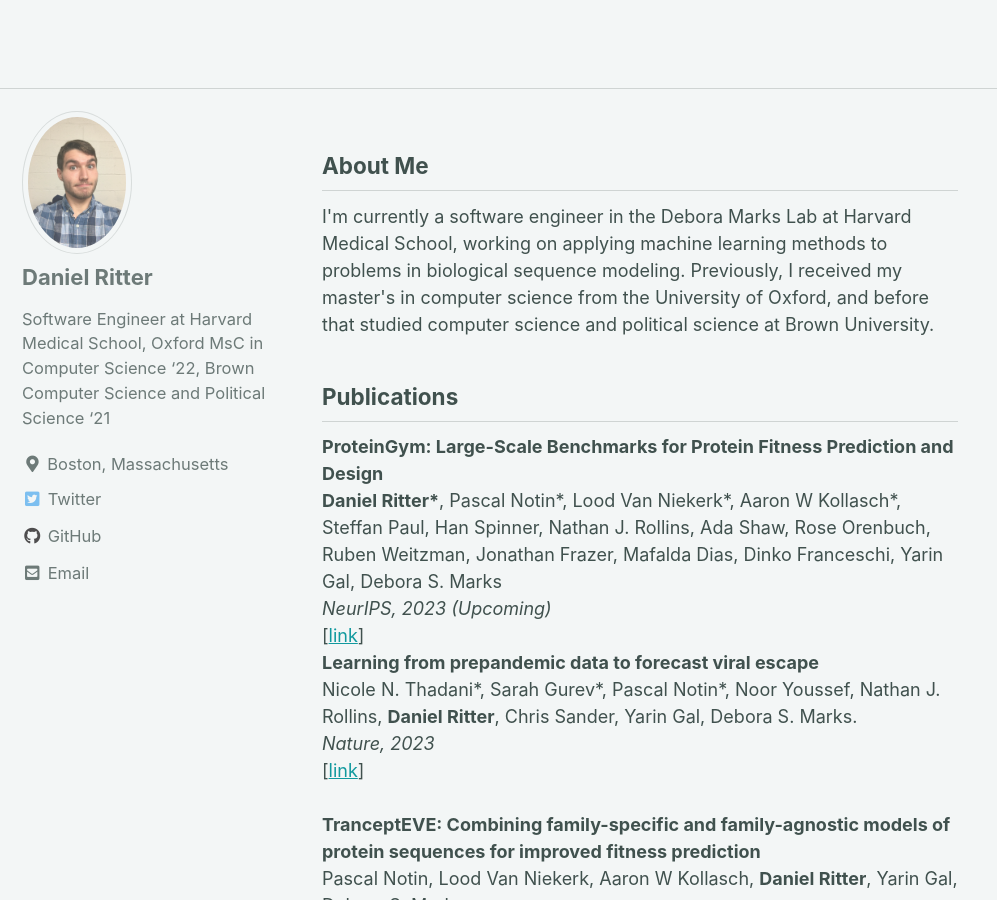
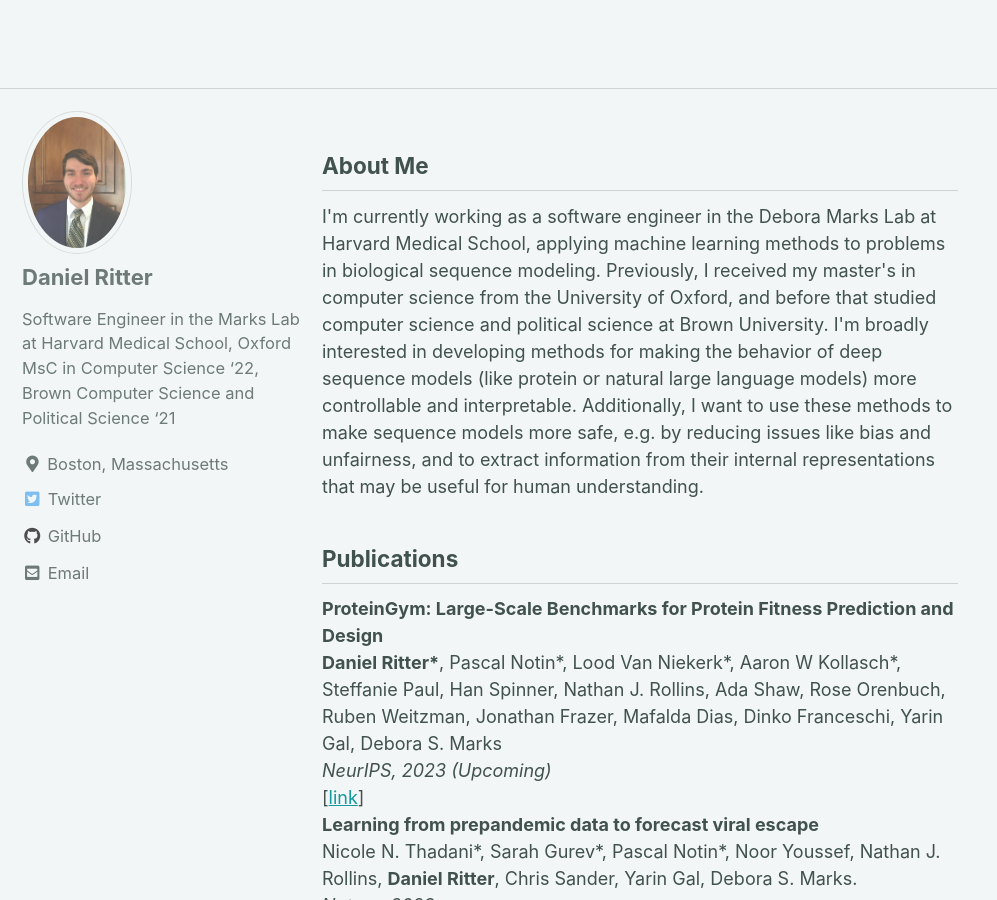
Before and after one commit to danieldritter/danieldritter.github.io, a Jekyll site: the page built from index.html, in a window 1280 px wide and 900 px high. Shown: the whole window, without its empty margins (0-997 px from the left). Built offline with Jekyll 4.4.1, drawn with Linux system fonts in a browser that asks for light colours; cached includes are drawn as plain includes.

```diff
--- a/_config.yml
+++ b/_config.yml
@@ -20,7 +20,7 @@ title                    : "Daniel Ritter"
 title_separator          : "-"
 subtitle                 : ""
 name                     : "Daniel Ritter"
-description              : "Personal Website and Portfolio"
+description              : "Personal Website"
 url                      : "https://danieldritter.github.io"
 baseurl                  : "/"
 repository               : "danieldritter/danieldritter.github.io"
@@ -104,7 +104,7 @@ analytics:
 author:
   name             : "Daniel Ritter"
   avatar           : "/assets/images/home_pic.JPG"
-  bio              : "Software Engineer at Harvard Medical School, Oxford MsC in Computer Science '22, Brown Computer Science and Political Science '21"
+  bio              : "Software Engineer in the Marks Lab at Harvard Medical School, Oxford MsC in Computer Science '22, Brown Computer Science and Political Science '21"
   location         : "Boston, Massachusetts"
   email            : "danieldritter1@gmail.com"
   links:
--- a/index.html
+++ b/index.html
@@ -5,16 +5,19 @@ author_profile: true
 
 <h2>About Me</h2>
 <p>
-I'm currently a software engineer in the Debora Marks Lab at Harvard Medical School, working on applying machine
+I'm currently working as a software engineer in the Debora Marks Lab at Harvard Medical School, applying machine
 learning methods to problems in biological sequence modeling. Previously, I received my master's in computer science
-from the University of Oxford, and before that studied computer science and political science at Brown University.
+from the University of Oxford, and before that studied computer science and political science at Brown University. I'm broadly interested in
+developing methods for making the behavior of deep sequence models (like protein or natural large language models) more controllable and interpretable. Additionally,
+I want to use these methods to make sequence models more safe, e.g. by reducing issues like bias and unfairness, and to extract information from their internal representations
+that may be useful for human understanding.
 <br/>
 </p>
 
 <h2>Publications</h2>
 <b>ProteinGym: Large-Scale Benchmarks for Protein Fitness Prediction and Design</b>
 <br/>
-<b>Daniel Ritter*</b>, Pascal Notin*, Lood Van Niekerk*, Aaron W Kollasch*, Steffan Paul, Han Spinner, Nathan J. Rollins, Ada Shaw, Rose Orenbuch, Ruben Weitzman, Jonathan Frazer, Mafalda Dias, Dinko Franceschi, Yarin Gal, Debora S. Marks
+<b>Daniel Ritter*</b>, Pascal Notin*, Lood Van Niekerk*, Aaron W Kollasch*, Steffanie Paul, Han Spinner, Nathan J. Rollins, Ada Shaw, Rose Orenbuch, Ruben Weitzman, Jonathan Frazer, Mafalda Dias, Dinko Franceschi, Yarin Gal, Debora S. Marks
 <br/>
 <i>NeurIPS, 2023 (Upcoming)</i>
 <br/>
```
Also changed, not shown: assets/images/home_pic.JPG, assets/images/home_pic_old.JPG (added), 1 other file.
